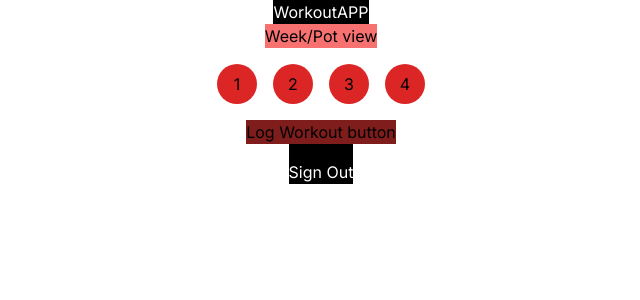
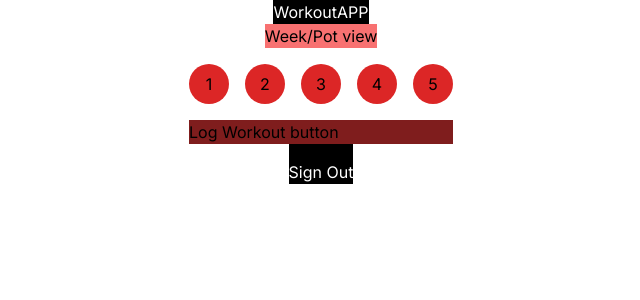
Before and after one commit to sandeepsuri/workout_application, a Next.js app in the folder workout-app/: page /Dashboard in a window 1280 px wide. Shown: the top 300 px of the page, without its empty margins (319-959 px from the left). Built offline with nearby package versions, Linux system fonts and the light colour scheme; no server answers; sample sign-in values are in the browser's storage.

Commit message:
seperating reusable components

```diff
--- a/workout-app/package.json
+++ b/workout-app/package.json
@@ -18,6 +18,7 @@
     "eslint": "8.46.0",
     "eslint-config-next": "13.4.12",
     "firebase": "^10.1.0",
+    "framer-motion": "^10.16.1",
     "next": "13.4.12",
     "postcss": "8.4.27",
     "react": "18.2.0",
--- a/workout-app/src/app/Dashboard/page.tsx
+++ b/workout-app/src/app/Dashboard/page.tsx
@@ -1,8 +1,10 @@
 'use client'
 import { getAuth, onAuthStateChanged } from "firebase/auth"
 import { useRouter } from 'next/navigation';
-import Feed from "@/components/feed";
-import Navbar from "@/components/navbar";
+import Weekpot from "@/components/weekpot";
+import Header from "@/components/header";
+import Log from "@/components/log";
+
 
 export default function Dashboard() {
   const router = useRouter()
@@ -13,30 +15,11 @@ export default function Dashboard() {
   })
 
   return (
-    <div className="flex flex-col items-center h-screen">
-    <header className="bg-black text-white">WorkoutAPP</header>
-    <div className=" bg-red-400">Week/Pot view</div>
-    <div className="p-4">
-  <div className="flex rounded-full gap-4">
-    {[1, 2, 3, 4].map((number) => (
-      <div key={number} className="bg-red-600 rounded-full w-10 h-10 inline-block flex items-center justify-center">
-        {number}
-      </div>
-    ))}
-  </div>
-</div>
-
-
-    <div className=" bg-red-900">Log Workout button</div>
+  <div className="flex flex-col items-center h-screen">
+    <Header />
+    <Weekpot />
+    <Log />
     <footer className="bg-black"><button onClick={() => auth.signOut()} className="mt-4 text-white">Sign Out</button></footer>
-
-
-
-
-
-    {/* <Feed />
-    <Navbar /> */}
-
   </div>
   )
 }
--- /dev/null
+++ b/workout-app/src/components/header.tsx
@@ -0,0 +1,11 @@
+import React from 'react'
+
+const header = () => {
+  return (
+    <div>
+         <header className="bg-black text-white">WorkoutAPP</header>
+    </div>
+  )
+}
+
+export default header
--- /dev/null
+++ b/workout-app/src/components/log.tsx
@@ -0,0 +1,19 @@
+import React from 'react'
+
+const log = () => {
+return (
+<div>
+  <div className="flex rounded-full gap-4 py-4">
+    {[1, 2, 3, 4, 5].map((number) => (
+      <div key={number} className="bg-red-600 rounded-full w-10 h-10 inline-flex items-center justify-center">
+        {number}
+      </div>
+    ))}
+  </div>
+  <div className="bg-red-900 text-black">Log Workout button</div>
+</div>
+  )
+}
+
+
+export default log
--- /dev/null
+++ b/workout-app/src/components/weekpot.tsx
@@ -0,0 +1,11 @@
+import React from 'react'
+
+const weekpot = () => {
+  return (
+    <div>
+        <div className=" bg-red-400">Week/Pot view</div>
+    </div>
+  )
+}
+
+export default weekpot
```
Also changed, not shown: 1 other file (tests, documents, lock files or other folders).
